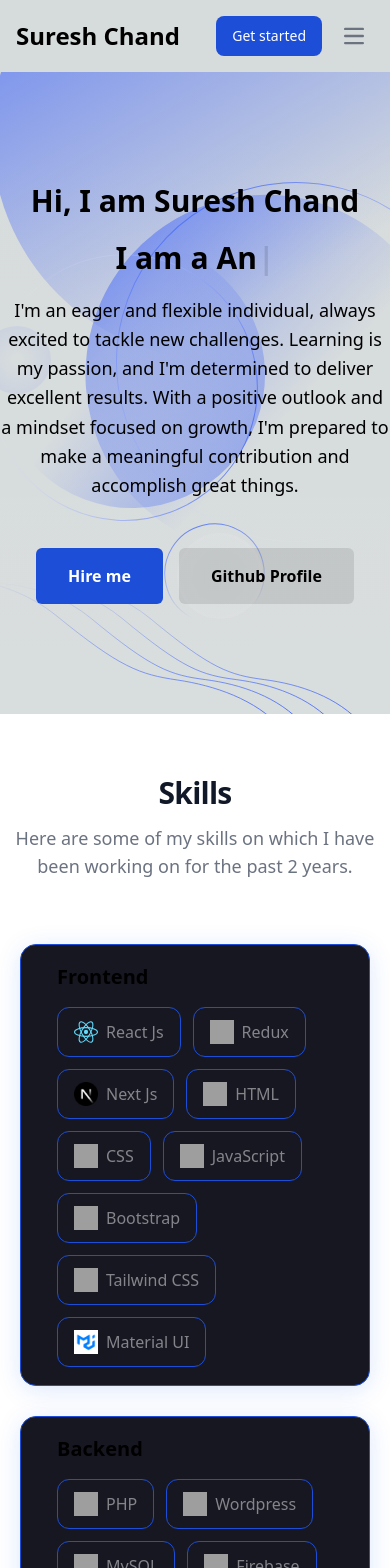
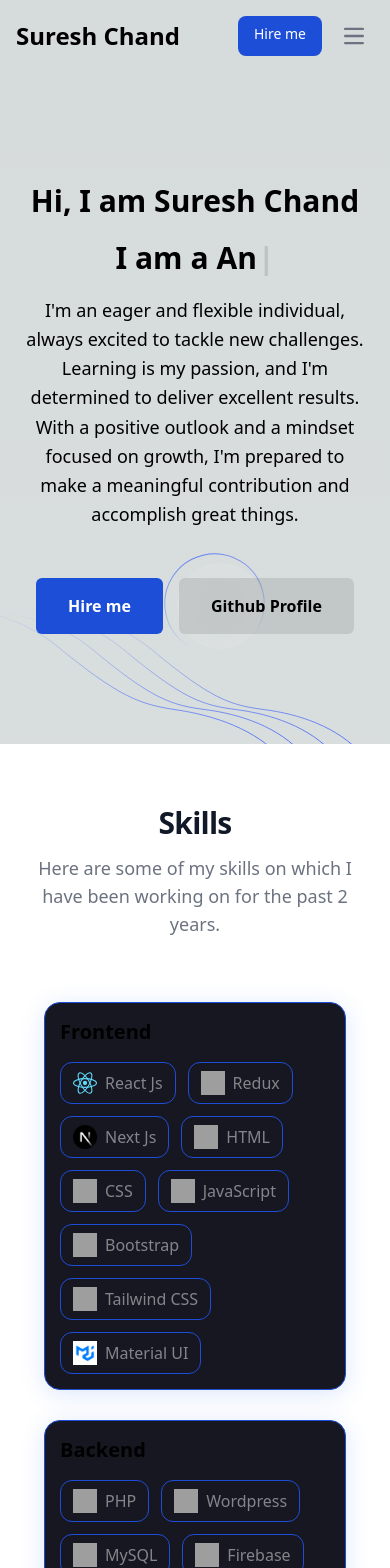
Before and after one commit to scthakuri/portfolio, a Next.js app: page / in a window 390 px wide. Shown: the top 1568 px of the page. Built offline with nearby package versions, Linux system fonts and the light colour scheme; grey boxes are pictures that could not be loaded.

Commit message:
Fix Responsive

```diff
--- a/src/app/components/Contact.tsx
+++ b/src/app/components/Contact.tsx
@@ -32,7 +32,7 @@ export default function Contact() {
     }
 
     return (
-        <section className="bg-white dark:bg-gray-900 py-16" id="contact">
+        <div className="bg-white dark:bg-gray-900 py-16" id="contact">
             <div className="container mx-auto">
                 <div className="max-w-screen-md mx-auto">
                     <div className="bg-blue-400 bg-opacity-[3%] dark:bg-dark rounded-md p-11 mb-12 lg:mb-5 sm:p-[55px] lg:p-11 xl:p-[55px] wow fadeInUp" data-wow-delay=".15s" style={{
@@ -73,6 +73,6 @@ export default function Contact() {
                     </div>
                 </div>
             </div>
-        </section>
+        </div>
     )
 }
--- a/src/app/components/HeroImage.tsx
+++ b/src/app/components/HeroImage.tsx
@@ -34,7 +34,7 @@ const HeroImage = () => {
                                 I&apos;m an eager and flexible individual, always excited to tackle new challenges. Learning is my passion, and I&apos;m determined to deliver excellent results. With a positive outlook and a mindset focused on growth, I&apos;m prepared to make a meaningful contribution and accomplish great things.
                             </p>
                             <div className="flex items-center justify-center">
-                                <a href="malto:sureshchand12a@gmail.com" className="text-base font-semibold text-white bg-blue-700 py-4 px-8 hover:bg-opacity-80 mx-2 rounded-md transition duration-300 ease-in-out">
+                                <a href="mailto:sureshchand12a@gmail.com" className="text-base font-semibold text-white bg-blue-700 py-4 px-8 hover:bg-opacity-80 mx-2 rounded-md transition duration-300 ease-in-out">
                                     Hire me
                                 </a>
                                 <a href="https://github.com/scthakuri" target="_blank" className="text-base font-semibold text-black bg-black bg-opacity-10 dark:text-white dark:bg-white dark:bg-opacity-10 py-4 px-8 hover:bg-opacity-20 dark:hover:bg-opacity-20 mx-2 rounded-md transition duration-300 ease-in-out">
@@ -46,7 +46,7 @@ const HeroImage = () => {
                 </div>
             </div>
 
-            <div className="absolute top-0 right-0 z-[-1]">
+            <div className="absolute top-0 right-0 z-[-1] hidden md:block">
                 <svg width="450" height="556" viewBox="0 0 450 556" fill="none" xmlns="http://www.w3.org/2000/svg">
                     <circle cx="277" cy="63" r="225" fill="url(#paint0_linear_25:217)"></circle>
                     <circle cx="17.9997" cy="182" r="18" fill="url(#paint1_radial_25:217)"></circle>
@@ -57,32 +57,32 @@ const HeroImage = () => {
                     <circle opacity="0.8" cx="191.659" cy="302.659" r="133.362" transform="rotate(133.319 191.659 302.659)" fill="url(#paint6_linear_25:217)"></circle>
                     <defs>
                         <linearGradient id="paint0_linear_25:217" x1="-54.5003" y1="-178" x2="222" y2="288" gradientUnits="userSpaceOnUse">
-                            <stop stop-color="#4A6CF7"></stop>
-                            <stop offset="1" stop-color="#4A6CF7" stop-opacity="0"></stop>
+                            <stop stopColor="#4A6CF7"></stop>
+                            <stop offset="1" stopColor="#4A6CF7" stopOpacity="0"></stop>
                         </linearGradient>
                         <radialGradient id="paint1_radial_25:217" cx="0" cy="0" r="1" gradientUnits="userSpaceOnUse" gradientTransform="translate(17.9997 182) rotate(90) scale(18)">
-                            <stop offset="0.145833" stop-color="#4A6CF7" stop-opacity="0"></stop>
-                            <stop offset="1" stop-color="#4A6CF7" stop-opacity="0.08"></stop>
+                            <stop offset="0.145833" stopColor="#4A6CF7" stopOpacity="0"></stop>
+                            <stop offset="1" stopColor="#4A6CF7" stopOpacity="0.08"></stop>
                         </radialGradient>
                         <radialGradient id="paint2_radial_25:217" cx="0" cy="0" r="1" gradientUnits="userSpaceOnUse" gradientTransform="translate(76.9997 288) rotate(90) scale(34)">
-                            <stop offset="0.145833" stop-color="#4A6CF7" stop-opacity="0"></stop>
-                            <stop offset="1" stop-color="#4A6CF7" stop-opacity="0.08"></stop>
+                            <stop offset="0.145833" stopColor="#4A6CF7" stopOpacity="0"></stop>
+                            <stop offset="1" stopColor="#4A6CF7" stopOpacity="0.08"></stop>
                         </radialGradient>
                         <linearGradient id="paint3_linear_25:217" x1="226.775" y1="-66.1548" x2="292.157" y2="351.421" gradientUnits="userSpaceOnUse">
-                            <stop stop-color="#4A6CF7"></stop>
-                            <stop offset="1" stop-color="#4A6CF7" stop-opacity="0"></stop>
+                            <stop stopColor="#4A6CF7"></stop>
+                            <stop offset="1" stopColor="#4A6CF7" stopOpacity="0"></stop>
                         </linearGradient>
                         <linearGradient id="paint4_linear_25:217" x1="184.521" y1="182.159" x2="184.521" y2="448.882" gradientUnits="userSpaceOnUse">
-                            <stop stop-color="#4A6CF7"></stop>
-                            <stop offset="1" stop-color="white" stop-opacity="0"></stop>
+                            <stop stopColor="#4A6CF7"></stop>
+                            <stop offset="1" stopColor="white" stopOpacity="0"></stop>
                         </linearGradient>
                         <linearGradient id="paint5_linear_25:217" x1="356" y1="110" x2="356" y2="470" gradientUnits="userSpaceOnUse">
-                            <stop stop-color="#4A6CF7"></stop>
-                            <stop offset="1" stop-color="white" stop-opacity="0"></stop>
+                            <stop stopColor="#4A6CF7"></stop>
+                            <stop offset="1" stopColor="white" stopOpacity="0"></stop>
                         </linearGradient>
                         <linearGradient id="paint6_linear_25:217" x1="118.524" y1="29.2497" x2="166.965" y2="338.63" gradientUnits="userSpaceOnUse">
-                            <stop stop-color="#4A6CF7"></stop>
-                            <stop offset="1" stop-color="#4A6CF7" stop-opacity="0"></stop>
+                            <stop stopColor="#4A6CF7"></stop>
+                            <stop offset="1" stopColor="#4A6CF7" stopOpacity="0"></stop>
                         </linearGradient>
                     </defs>
                 </svg>
@@ -97,28 +97,28 @@ const HeroImage = () => {
                     <circle cx="220" cy="63" r="43" fill="url(#paint5_radial_25:218)"></circle>
                     <defs>
                         <linearGradient id="paint0_linear_25:218" x1="184.389" y1="69.2405" x2="184.389" y2="212.24" gradientUnits="userSpaceOnUse">
-                            <stop stop-color="#4A6CF7" stop-opacity="0"></stop>
-                            <stop offset="1" stop-color="#4A6CF7"></stop>
+                            <stop stopColor="#4A6CF7" stopOpacity="0"></stop>
+                            <stop offset="1" stopColor="#4A6CF7"></stop>
                         </linearGradient>
                         <linearGradient id="paint1_linear_25:218" x1="156.389" y1="69.2405" x2="156.389" y2="212.24" gradientUnits="userSpaceOnUse">
-                            <stop stop-color="#4A6CF7" stop-opacity="0"></stop>
-                            <stop offset="1" stop-color="#4A6CF7"></stop>
+                            <stop stopColor="#4A6CF7" stopOpacity="0"></stop>
+                            <stop offset="1" stopColor="#4A6CF7"></stop>
                         </linearGradient>
                         <linearGradient id="paint2_linear_25:218" x1="125.389" y1="69.2405" x2="125.389" y2="212.24" gradientUnits="userSpaceOnUse">
-                            <stop stop-color="#4A6CF7" stop-opacity="0"></stop>
-                            <stop offset="1" stop-color="#4A6CF7"></stop>
+                            <stop stopColor="#4A6CF7" stopOpacity="0"></stop>
+                            <stop offset="1" stopColor="#4A6CF7"></stop>
                         </linearGradient>
                         <linearGradient id="paint3_linear_25:218" x1="93.8507" y1="67.2674" x2="89.9278" y2="210.214" gradientUnits="userSpaceOnUse">
-                            <stop stop-color="#4A6CF7" stop-opacity="0"></stop>
-                            <stop offset="1" stop-color="#4A6CF7"></stop>
+                            <stop stopColor="#4A6CF7" stopOpacity="0"></stop>
+                            <stop offset="1" stopColor="#4A6CF7"></stop>
                         </linearGradient>
                         <linearGradient id="paint4_linear_25:218" x1="214.505" y1="10.2849" x2="212.684" y2="99.5816" gradientUnits="userSpaceOnUse">
-                            <stop stop-color="#4A6CF7"></stop>
-                            <stop offset="1" stop-color="#4A6CF7" stop-opacity="0"></stop>
+                            <stop stopColor="#4A6CF7"></stop>
+                            <stop offset="1" stopColor="#4A6CF7" stopOpacity="0"></stop>
                         </linearGradient>
                         <radialGradient id="paint5_radial_25:218" cx="0" cy="0" r="1" gradientUnits="userSpaceOnUse" gradientTransform="translate(220 63) rotate(90) scale(43)">
-                            <stop offset="0.145833" stop-color="white" stop-opacity="0"></stop>
-                            <stop offset="1" stop-color="white" stop-opacity="0.08"></stop>
+                            <stop offset="0.145833" stopColor="white" stopOpacity="0"></stop>
+                            <stop offset="1" stopColor="white" stopOpacity="0.08"></stop>
                         </radialGradient>
                     </defs>
                 </svg>
--- a/src/app/components/Navbar.tsx
+++ b/src/app/components/Navbar.tsx
@@ -26,11 +26,11 @@ const Navbar = () => {
                     <span className="self-center text-2xl font-semibold whitespace-nowrap dark:text-white">Suresh Chand</span>
                 </a>
                 <div className="flex md:order-2 space-x-3 md:space-x-0 rtl:space-x-reverse">
-                    <button type="button" className="text-white bg-blue-700 hover:bg-blue-800 focus:ring-4 focus:outline-none focus:ring-blue-300 font-medium rounded-lg text-sm px-4 py-2 text-center dark:bg-blue-600 dark:hover:bg-blue-700 dark:focus:ring-blue-800">Get started</button>
+                    <a href="mailto:sureshchand12a@gmail.com" className="text-white bg-blue-700 hover:bg-blue-800 focus:ring-4 focus:outline-none focus:ring-blue-300 font-medium rounded-lg text-sm px-4 py-2 text-center dark:bg-blue-600 dark:hover:bg-blue-700 dark:focus:ring-blue-800">Hire me</a>
                     <button data-collapse-toggle="navbar-cta" type="button" className="inline-flex items-center p-2 w-10 h-10 justify-center text-sm text-gray-500 rounded-lg md:hidden hover:bg-gray-100 focus:outline-none focus:ring-2 focus:ring-gray-200 dark:text-gray-400 dark:hover:bg-gray-700 dark:focus:ring-gray-600" aria-controls="navbar-cta" aria-expanded="false">
                         <span className="sr-only">Open main menu</span>
                         <svg className="w-5 h-5" aria-hidden="true" xmlns="http://www.w3.org/2000/svg" fill="none" viewBox="0 0 17 14">
-                            <path stroke="currentColor" stroke-linecap="round" stroke-linejoin="round" stroke-width="2" d="M1 1h15M1 7h15M1 13h15" />
+                            <path stroke="currentColor" strokeLinecap="round" strokeLinejoin="round" strokeWidth="2" d="M1 1h15M1 7h15M1 13h15" />
                         </svg>
                     </button>
                 </div>
--- a/src/app/components/Projects.tsx
+++ b/src/app/components/Projects.tsx
@@ -41,7 +41,7 @@ export default function Projects() {
                         <p className="mb-6 text-lg font-normal text-gray-500 lg:text-xl dark:text-gray-400">I have worked on a wide range of projects. From web apps to android apps. Here are some of my projects.</p>
                     </div>
 
-                    <div className="grid md:grid-cols-3 max-w-screen-lg mx-auto gap-[30px] mt-16 px-5">
+                    <div className="grid grid-cols-1 sm:grid-cols-2 md:grid-cols-3 max-w-screen-lg mx-auto gap-[30px] mt-16 md:px-5">
                         {
                             projects.map((item) => (
                                 <ProjectCard
--- a/src/app/constants/index.ts
+++ b/src/app/constants/index.ts
@@ -195,7 +195,7 @@ export const education = [
 
 export const projects = [
     {
-        id: 11,
+        id: 12,
         title: "Kaushala Ltd",
         date: "Jul 2023 - Aug 2023",
         description:
@@ -214,7 +214,7 @@ export const projects = [
         webapp: "https://kaushala.com/",
     },
     {
-        id: 10,
+        id: 11,
         title: "Innovexis Ltd",
         date: "Jul 2023 - Aug 2023",
         description:
@@ -233,7 +233,7 @@ export const projects = [
         webapp: "https://innovexis.co.uk/",
     },
     {
-        id: 9,
+        id: 10,
         title: "Digital Gurkha",
         date: "Jul 2023 - Aug 2023",
         description:
@@ -252,7 +252,19 @@ export const projects = [
         webapp: "https://digitalgurkha.com/",
     },
     {
-        id: 5,
+        id: 9,
+        title: "Ads Block Detector",
+        date: "Aug 2021 - Present",
+        description:
+            "CHP Ads Block Detector is wordpress plugin that will detect most of the AdBlock extensions installed on the browser and show a popup to disable the extension. This plugin restricts the user to access the page unless the user will disable the extension for your website.",
+        image: "./images/portifilio/adsblockdetector.png",
+        tags: ["PHP", "HTML", "CSS", "Wordpress", "WP Plugin"],
+        category: "wp plugin",
+        github: "https://github.com/sureshchand12a/chp-ads-block-detector",
+        webapp: "https://wordpress.org/plugins/chp-ads-block-detector/",
+    },
+    {
+        id: 8,
         title: "Deal For You",
         date: "Nov 2020 - Jan 2021",
         description:
@@ -264,7 +276,7 @@ export const projects = [
         webapp: "https://d4u.ca",
     },
     {
-        id: 3,
+        id: 7,
         title: "Tool Kits PRO",
         date: "Mar 2023 - Present",
         description:
@@ -276,7 +288,7 @@ export const projects = [
         webapp: "https://toolkitspro.com",
     },
     {
-        id: 2,
+        id: 6,
         title: "Hamro CSIT",
         date: "Mar 2021 - Jun 2023",
         description:
@@ -288,7 +300,7 @@ export const projects = [
         webapp: "https://hamrocsit.com"
     },
     {
-        id: 3,
+        id: 5,
         title: "Hamro CSIT Application",
         date: "May 2021 - Jun 2023",
         description:
@@ -300,7 +312,7 @@ export const projects = [
         webapp: "https://play.google.com/store/apps/details?id=com.hamrocsit",
     },
     {
-        id: 9,
+        id: 4,
         title: "HemoAnime T-shirt Store",
         date: "Jun 2022 - Jul 2022",
         description:
@@ -319,7 +331,7 @@ export const projects = [
         webapp: "https://hemotshirt.com/",
     },
     {
-        id: 0,
+        id: 3,
         title: "HeadLight Pvt Ltd",
         date: "Jul 2022 - Aug 2022",
         description:
@@ -338,7 +350,7 @@ export const projects = [
         webapp: "https://headlightpvt.com"
     },
     {
-        id: 1,
+        id: 2,
         title: "Press Palika",
         date: "Feb 2022 - Mar 2022",
         description:
@@ -350,19 +362,7 @@ export const projects = [
         webapp: "https://presspalika.com",
     },
     {
-        id: 10,
-        title: "Ads Block Detector",
-        date: "Aug 2021 - Present",
-        description:
-            "CHP Ads Block Detector is wordpress plugin that will detect most of the AdBlock extensions installed on the browser and show a popup to disable the extension. This plugin restricts the user to access the page unless the user will disable the extension for your website.",
-        image: "./images/portifilio/adsblockdetector.png",
-        tags: ["PHP", "HTML", "CSS", "Wordpress", "WP Plugin"],
-        category: "wp plugin",
-        github: "https://github.com/sureshchand12a/chp-ads-block-detector",
-        webapp: "https://wordpress.org/plugins/chp-ads-block-detector/",
-    },
-    {
-        id: 4,
+        id: 1,
         title: "Code Help Pro",
         date: "Jul 2020 - Jul 2021",
         description:
@@ -374,7 +374,7 @@ export const projects = [
         webapp: "https://codehelppro.com",
     },
     {
-        id: 6,
+        id: 0,
         title: "Kanata Estate",
         date: "Apr 2020 - May 2020",
         description:
--- a/src/app/globals.css
+++ b/src/app/globals.css
@@ -122,3 +122,18 @@ button {
         opacity: 0;
     }
 }
+
+@media only screen and (max-width:760px){
+    .skill_container{
+        padding: 15px;
+    }
+
+    .skill_item{
+        padding: 8px 12px;
+    }
+
+    section{
+        padding-left: 1.5rem;
+        padding-right: 1.5rem;
+    }
+}
--- a/src/app/layout.tsx
+++ b/src/app/layout.tsx
@@ -16,7 +16,10 @@ export const metadata: Metadata = {
         url : "https://sureshchand.com.np"
     },
     generator : "Next",
-    viewport : "width=device-width, initial-scale=1",
+    viewport : {
+        initialScale : 1.0,
+        width : "device-width"
+    },
     creator : "Suresh Chand",
     openGraph : {
         title : TITLE,
```
